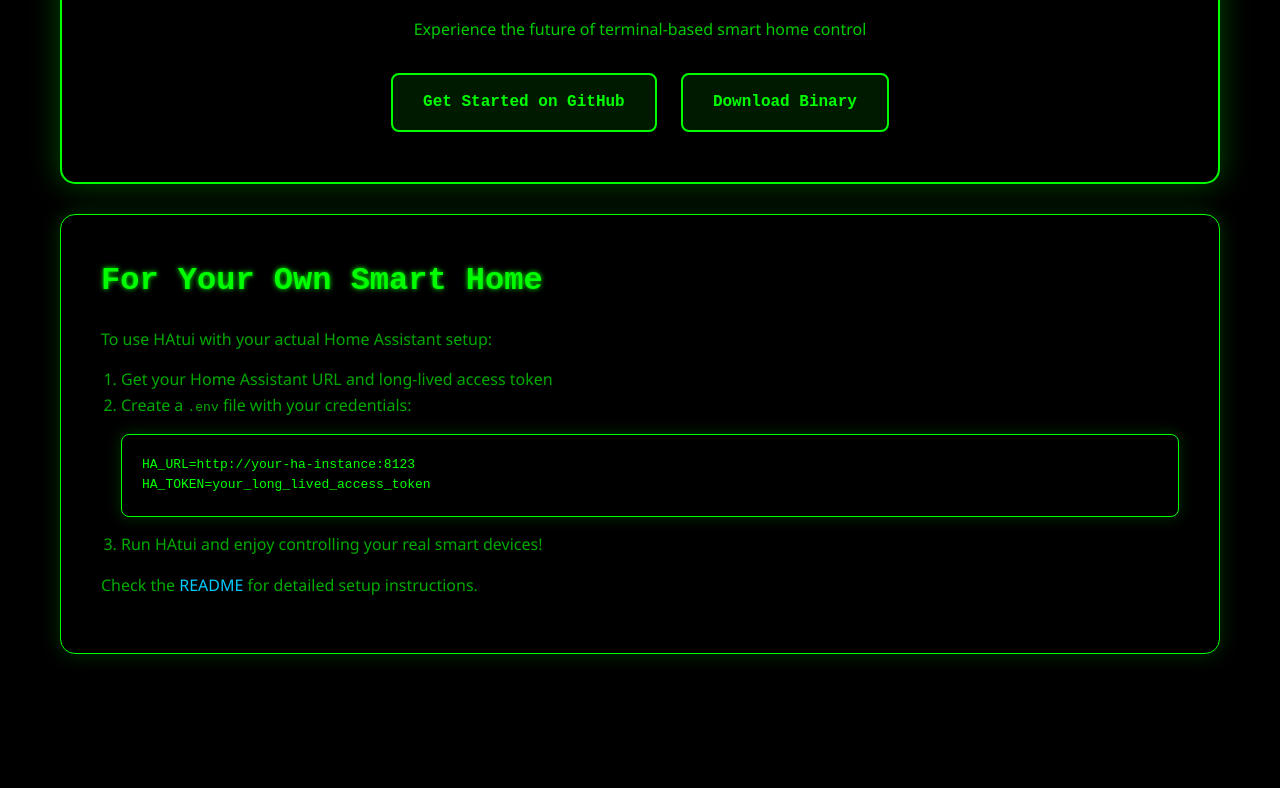
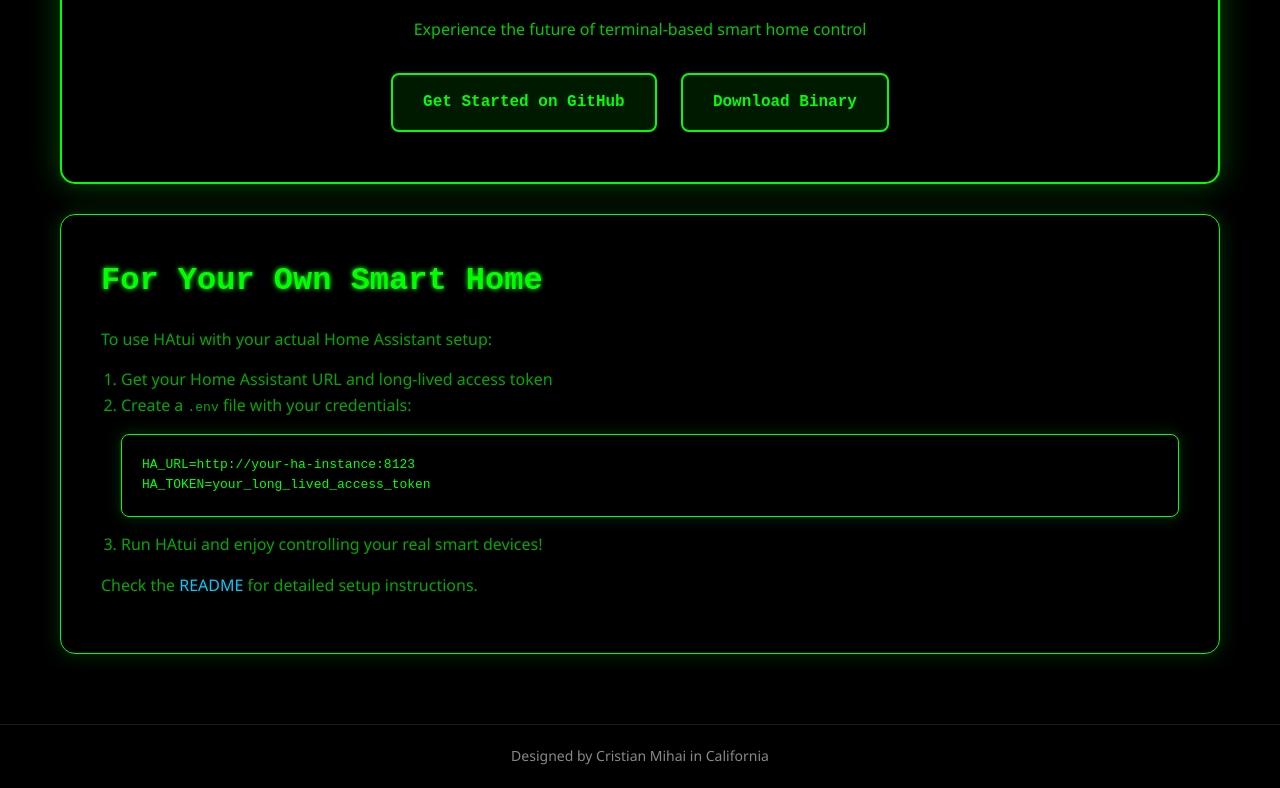
Before and after one commit to CristianEduardMihai/HAtui, a plain HTML site: page docs/index.html in a window 1280 px wide. Shown: the part 3781-4569 px from the top of the page. Before the commit the page ends 4485 px from the top, so only its background shows below. Drawn offline with Linux system fonts and the light colour scheme.

Commit message:
It was technically designed in California

```diff
--- a/docs/index.html
+++ b/docs/index.html
@@ -164,6 +164,10 @@ HA_TOKEN=your_long_lived_access_token</pre>
         </div>
     </div>
 
+    <footer class="footer">
+        <p>Designed by Cristian Mihai in California</p>
+    </footer>
+
     <script src="matrix.js"></script>
 </body>
 </html>
--- a/docs/style.css
+++ b/docs/style.css
@@ -327,6 +327,22 @@ body {
     text-shadow: 0 0 5px #00ccff;
 }
 
+.footer {
+    text-align: center;
+    padding: 20px;
+    margin-top: 20px;
+    background-color: rgba(0, 0, 0, 0.2);
+    border-top: 1px solid rgba(255, 255, 255, 0.1);
+    -webkit-backdrop-filter: blur(15px);
+    backdrop-filter: blur(15px);
+}
+
+.footer p {
+    margin: 0;
+    color: #888;
+    font-size: 14px;
+}
+
 @media (max-width: 768px) {
     .header h1 {
         font-size: 2em;
```
